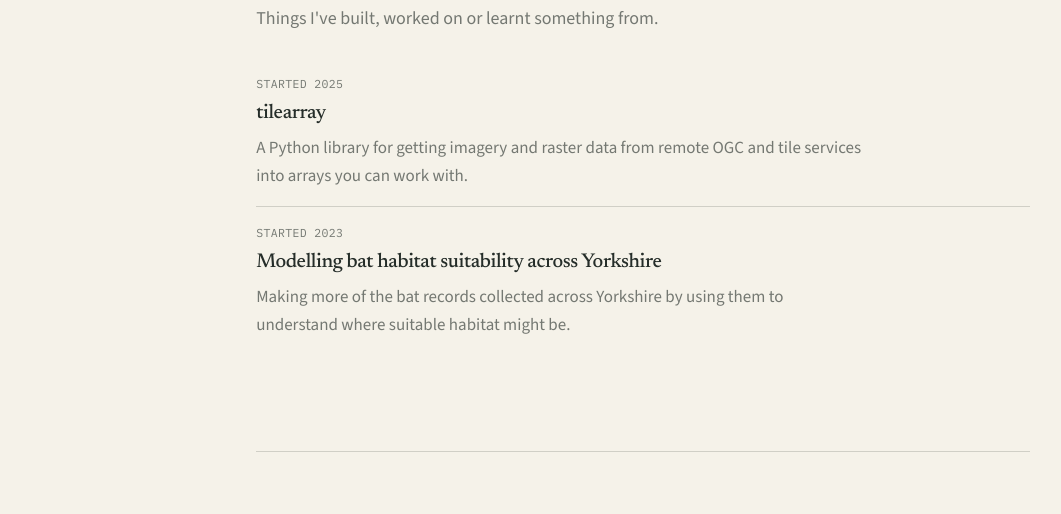
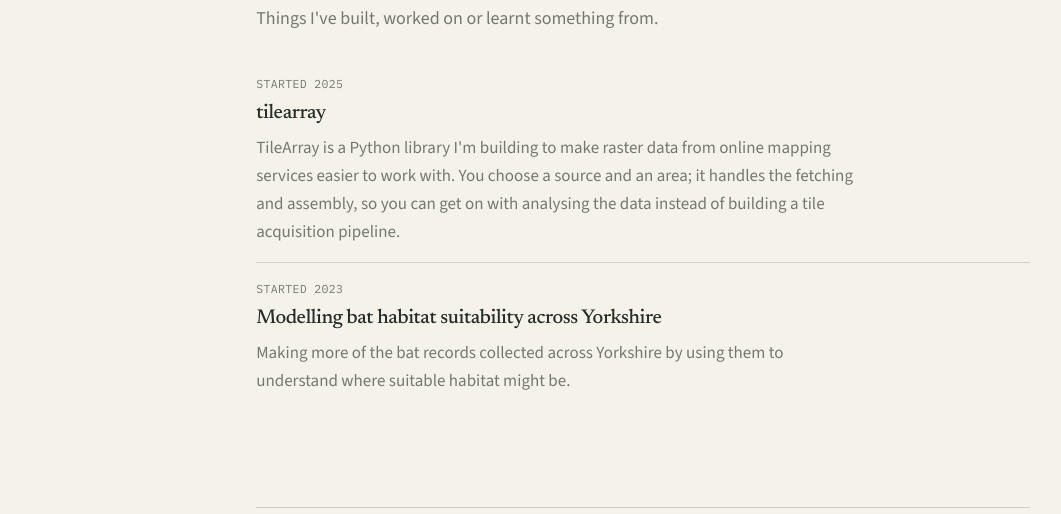
Before and after one commit to MatthewJWhittle/MatthewJWhittle.github.io, an Astro site: page / in a window 1280 px wide. Shown: the part 586-1100 px from the top of the page, without its empty margins (109-1170 px from the left). Built offline with nearby package versions, Linux system fonts and the light colour scheme; Astro itself is replaced by a stand-in of ours.

Commit message:
Editorial: improve TileArray project summary (#18)

```diff
--- a/src/content/work/tilearray.md
+++ b/src/content/work/tilearray.md
@@ -1,6 +1,6 @@
 ---
 title: tilearray
-summary: A Python library for getting imagery and raster data from remote OGC and tile services into arrays you can work with.
+summary: TileArray is a Python library I'm building to make raster data from online mapping services easier to work with. You choose a source and an area; it handles the fetching and assembly, so you can get on with analysing the data instead of building a tile acquisition pipeline.
 startedYear: 2025
 tags: [geospatial, python, open-source]
 featured: true
```
